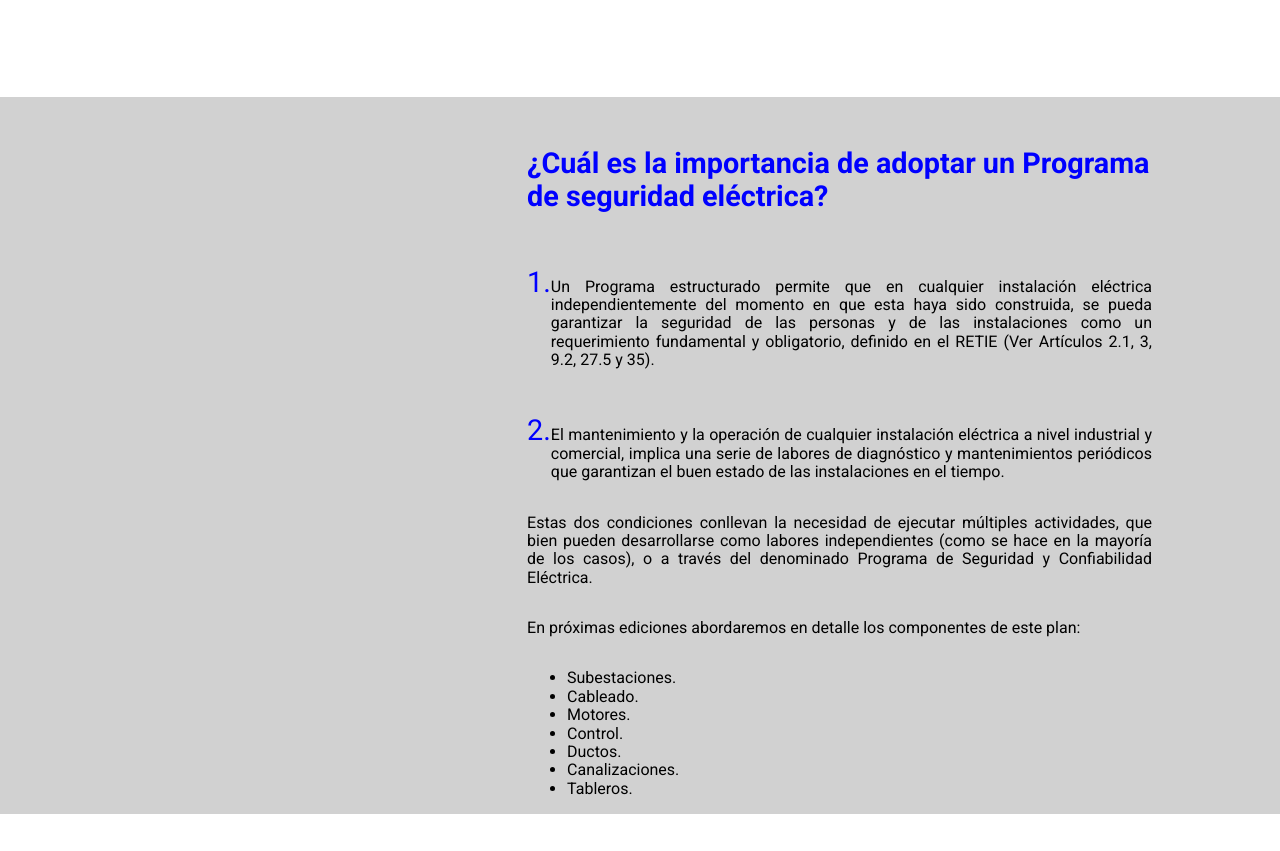
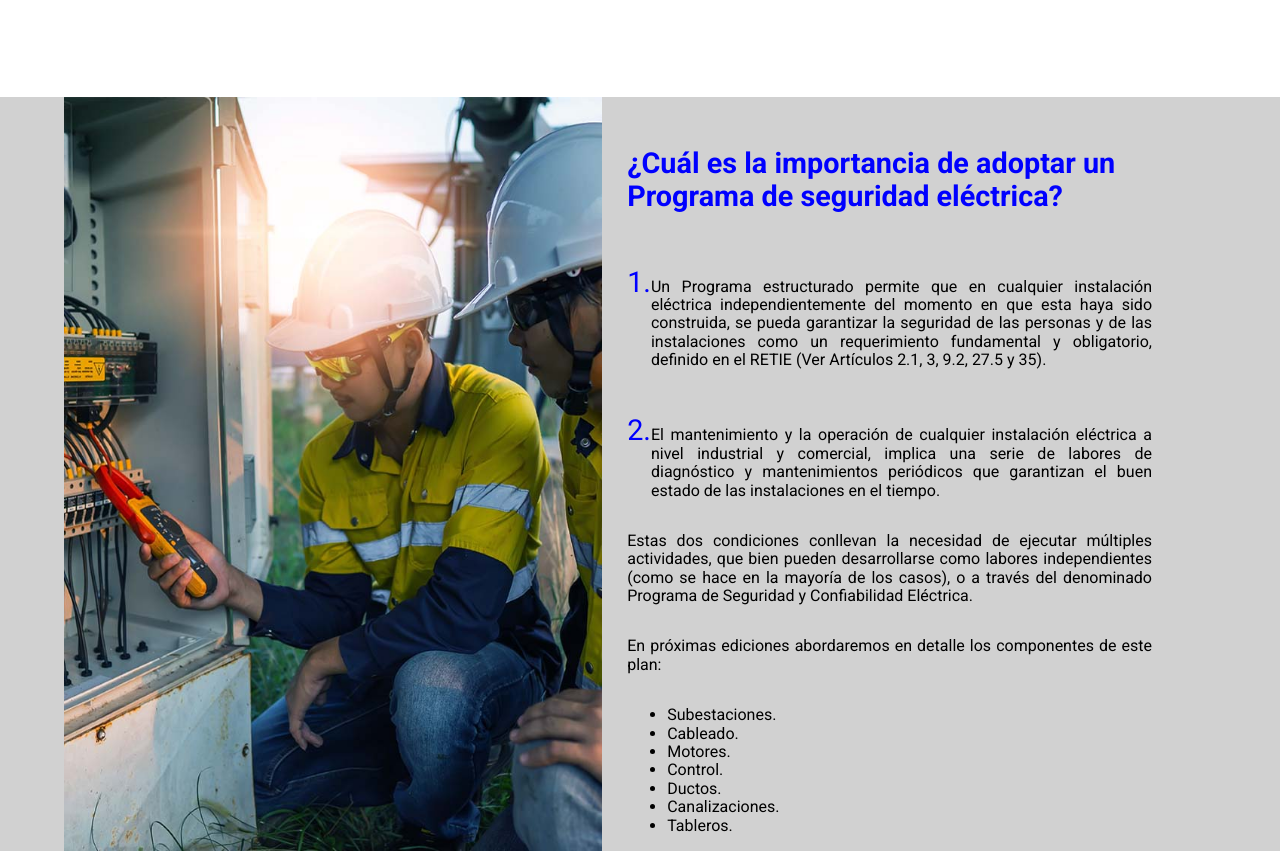
Before and after one commit to willyprados/ISAGEN-amazine-132, a plain HTML site: page html/page-02.html in a window 1280 px wide. Shown: the part 2100-2951 px from the top of the page. Before the commit the page ends 2914 px from the top, so only its background shows below. Drawn offline with Linux system fonts and the light colour scheme.

Commit message:
ajuste en imagen page two

```diff
--- a/html/page-02.html
+++ b/html/page-02.html
@@ -284,7 +284,7 @@
 
       <div class="section-three">
         <div class="section-three-img">
-          <img src="../img/desktop/foto 3.jpg" alt="">
+          <img src="../img/desktop/foto2-1.jpg" alt="">
         </div>
         <div class="section-three-text">
           <h2 class="">¿Cuál es la importancia de adoptar un
```
Also changed, not shown: img/desktop/foto2-1.jpg (renamed from img/desktop/foto 2-1.jpg).
